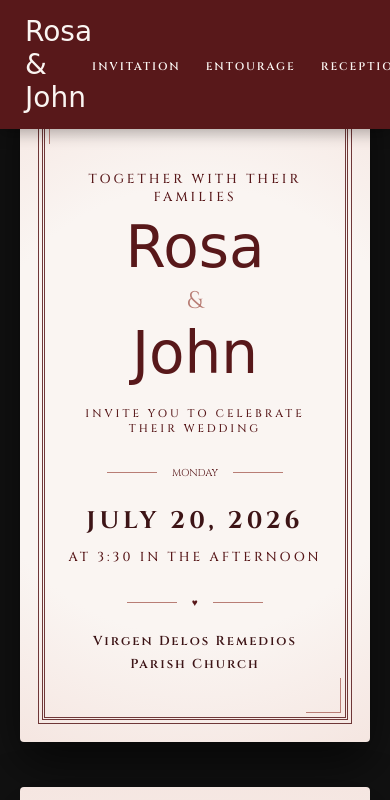
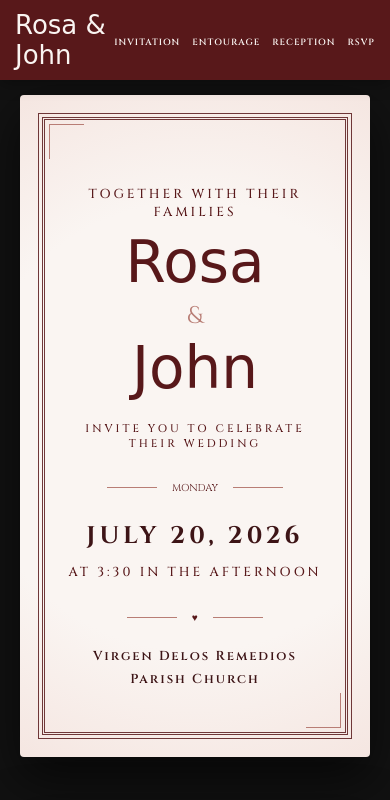
Before and after one commit to Marcieloy/wedding-, a plain HTML site: page index.html in a window 390 px wide. Shown: the top 800 px of the page. Drawn offline with Linux system fonts and the light colour scheme; a web font is replaced by a local one.

Commit message:
Update index.html

```diff
--- a/index.html
+++ b/index.html
@@ -5,6 +5,7 @@
     <meta name="viewport" content="width=device-width, initial-scale=1.0">
     <title>Rosa & John Wedding Invitation</title>
 
+    <!-- Embed fonts directly inside the header -->
     <link rel="preconnect" href="https://fonts.googleapis.com">
     <link rel="preconnect" href="https://fonts.gstatic.com" crossorigin>
     <link href="https://fonts.googleapis.com/css2?family=Cinzel:wght@400;500;600;700&family=Great_Vibes&family=Montserrat:wght@300;400&display=swap" rel="stylesheet">
@@ -33,7 +34,7 @@
             align-items: center;
             justify-content: flex-start;
             min-height: 100vh;
-            padding: 90px 20px 40px 20px;
+            padding: 110px 20px 40px 20px; /* Increased top padding so navbar doesn't block content */
             gap: 45px;
         }
 
@@ -46,7 +47,7 @@
             background-color: var(--burgundy);
             box-shadow: 0 4px 15px rgba(0, 0, 0, 0.3);
             z-index: 1000;
-            padding: 15px 0;
+            padding: 10px 0; /* Slightly tighter vertical padding for better balance */
         }
 
         .nav-container {
@@ -58,19 +59,24 @@
             padding: 0 25px;
         }
 
+        /* FIXED LOGO FONT (from image_5a6a59.png) */
         .logo {
-            font-family: 'Great Vibes', cursive;
-            font-size: 28px;
+            font-family: 'Great Vibes', cursive !important; /* Force elegant script font */
+            font-size: 34px; /* Slightly larger to showcase the script elegance */
             color: var(--cream-bg);
+            font-weight: 400;
+            text-transform: none; /* Keeps it from accidentally going ALL CAPS */
         }
 
         .nav-menu {
             display: flex;
             list-style: none;
             gap: 25px;
+            align-items: center;
         }
 
         .nav-link {
+            font-family: 'Cinzel', serif; /* Use matching clean serif for links */
             color: var(--cream-bg);
             text-decoration: none;
             font-size: 11px;
@@ -98,7 +104,7 @@
             align-items: center;
             text-align: center;
             border-radius: 4px;
-            scroll-margin-top: 100px;
+            scroll-margin-top: 110px;
         }
 
         /* Double-Line Invitation Borders */
@@ -336,7 +342,7 @@
         /* RESPONSIVE LAYOUT BREAKPOINTS */
         @media (max-width: 768px) {
             body {
-                padding-top: 80px;
+                padding-top: 95px;
             }
 
             .font-script-headline {
@@ -347,11 +353,29 @@
                 flex-direction: column;
                 gap: 5px;
             }
+
+            .nav-container {
+                padding: 0 15px;
+            }
+
+            .logo {
+                font-size: 26px;
+            }
+
+            .nav-menu {
+                gap: 12px;
+            }
+
+            .nav-link {
+                font-size: 9px;
+                letter-spacing: 1px;
+            }
         }
     </style>
 </head>
 <body>
 
+    <!-- NAVIGATION HEADER -->
     <nav class="navbar">
         <div class="nav-container">
             <div class="logo">Rosa & John</div>
@@ -364,6 +388,7 @@
         </div>
     </nav>
 
+    <!-- SHEET 1: MAIN WEDDING HERO INVITATION -->
     <div class="invitation-card" id="main-invitation">
         <div class="card-border"></div>
         <div class="corner-accent tl"></div>
@@ -389,6 +414,7 @@
         </p>
     </div>
 
+    <!-- SHEET 2: THE WEDDING ENTOURAGE -->
     <div class="invitation-card" id="wedding-entourage">
         <div class="card-border"></div>
         <div class="corner-accent tl"></div>
@@ -397,6 +423,7 @@
         <p class="font-serif-caps" style="font-size: 11px; color: var(--dusty-rose); margin-top: 15px;">John & Rosa</p>
         <h2 class="font-script-headline" style="font-size: 48px; margin-bottom: 15px;">Wedding Entourage</h2>
 
+        <!-- Parents -->
         <div class="grid-row">
             <div class="grid-col">
                 <div class="section-title">Bride's Parents</div>
@@ -416,6 +443,7 @@
 
         <div class="heart-divider">♥</div>
 
+        <!-- Principal Sponsors -->
         <div class="section-title">Principal Sponsors</div>
         <div class="subtitle-italic">To Stand As Witnesses To Our Vows</div>
         <div class="font-names" style="line-height: 2.2;">
@@ -431,6 +459,7 @@
 
         <div class="heart-divider">♥</div>
 
+        <!-- Secondary Sponsors -->
         <div class="section-title">Secondary Sponsors</div>
         <div class="subtitle-italic">To Assist Us On Our Needs</div>
 
@@ -453,6 +482,7 @@
 
         <div class="heart-divider">♥</div>
 
+        <!-- Bearers -->
         <div class="grid-row">
             <div class="grid-col">
                 <div class="section-title">Ring & Arrhae Bearer</div>
@@ -468,6 +498,7 @@
 
         <div class="heart-divider">♥</div>
 
+        <!-- Flower Girls -->
         <div class="section-title">Flower Girls</div>
         <div class="subtitle-italic">To Shower Our Aisle With Flowers</div>
         <div class="font-names">
@@ -476,6 +507,7 @@
         </div>
     </div>
 
+    <!-- SHEET 3: RECEPTION VENUE MAP DETAILS -->
     <div class="invitation-card" id="wedding-reception">
         <div class="card-border"></div>
         <div class="corner-accent tl"></div>
@@ -496,10 +528,11 @@
         </div>
 
         <div class="map-wrapper">
-            <iframe src="http://googleusercontent.com/maps.google.com/6" width="100%" height="100%" style="border:0;" allowfullscreen="" loading="lazy"></iframe>
+            <iframe src="https://maps.google.com/maps?q=Jayraldine's%20Catering%20Service%20Hall%20518%20V%20Rama%20Ave%20Cebu%20City&t=&z=15&ie=UTF-8&iwloc=&output=embed" width="100%" height="100%" style="border:0;" allowfullscreen="" loading="lazy"></iframe>
         </div>
     </div>
 
+    <!-- SHEET 4: RSVP DIGITAL RESPONSE FORM -->
     <div class="invitation-card" id="wedding-rsvp">
         <div class="card-border"></div>
         <div class="corner-accent tl"></div>
@@ -540,6 +573,7 @@
         </form>
     </div>
 
+    <!-- INTERACTION SCRIPTS Engine -->
     <script>
         function scrollToId(id) {
             const element = document.getElementById(id);
```
